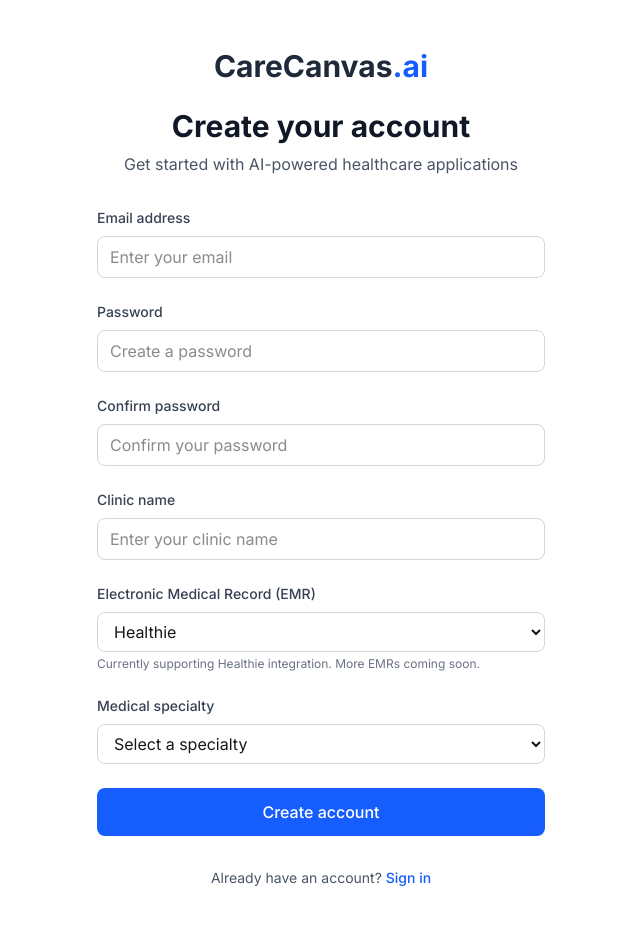
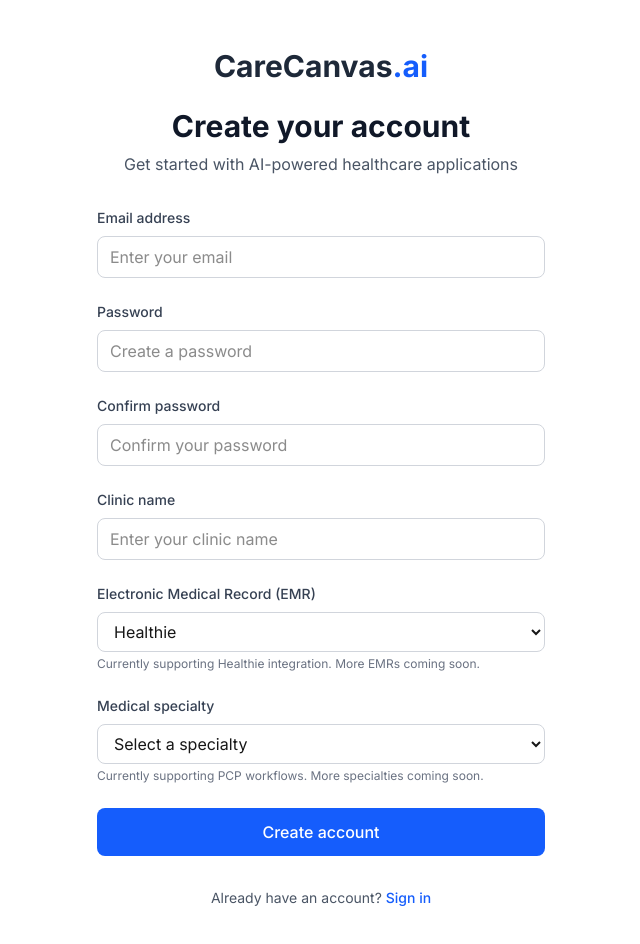
Before and after one commit to btree1970/CareCanvas-AI, a Next.js app: page /signup in a window 1280 px wide. Shown: the top 944 px of the page, without its empty margins (319-959 px from the left). Built offline with nearby package versions, Linux system fonts and the light colour scheme.

Commit message:
Add comment ab specialties

```diff
--- a/src/app/signup/page.tsx
+++ b/src/app/signup/page.tsx
@@ -260,6 +260,9 @@
 						{errors.specialty && (
 							<p className="mt-1 text-sm text-red-600">{errors.specialty}</p>
 						)}
+						<p className="mt-1 text-xs text-gray-500">
+							Currently supporting PCP workflows. More specialties coming soon.
+						</p>
 					</div>
 
 					{/* Submit Button */}
```
